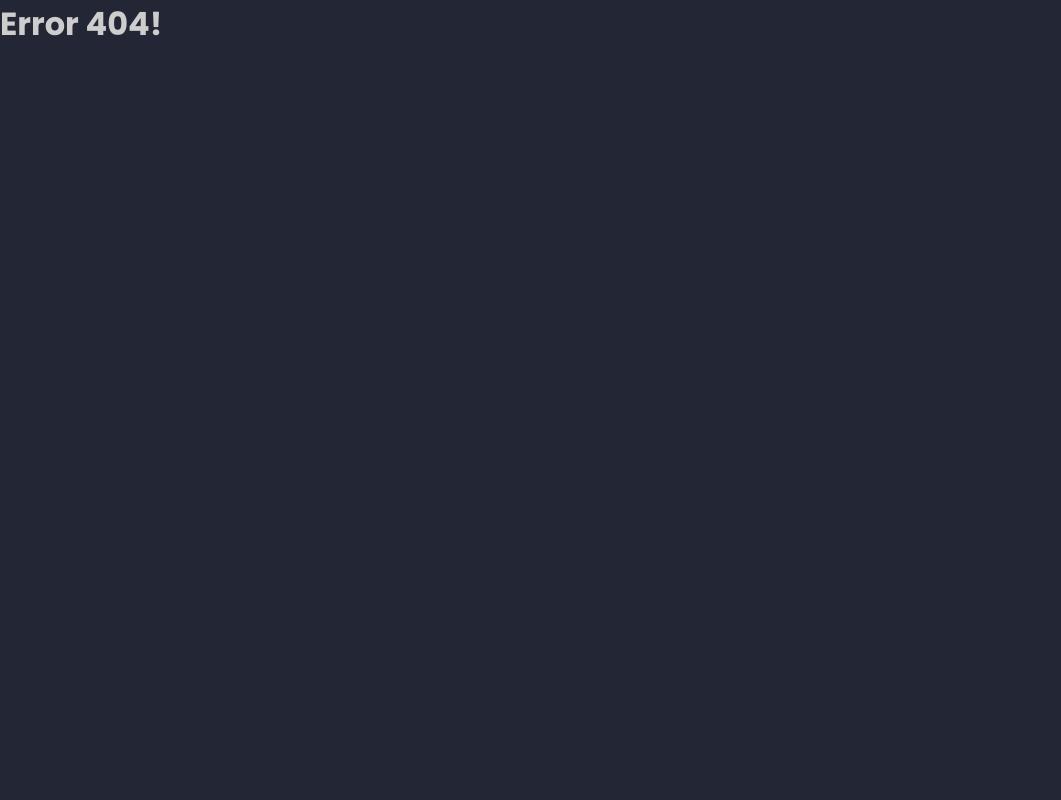
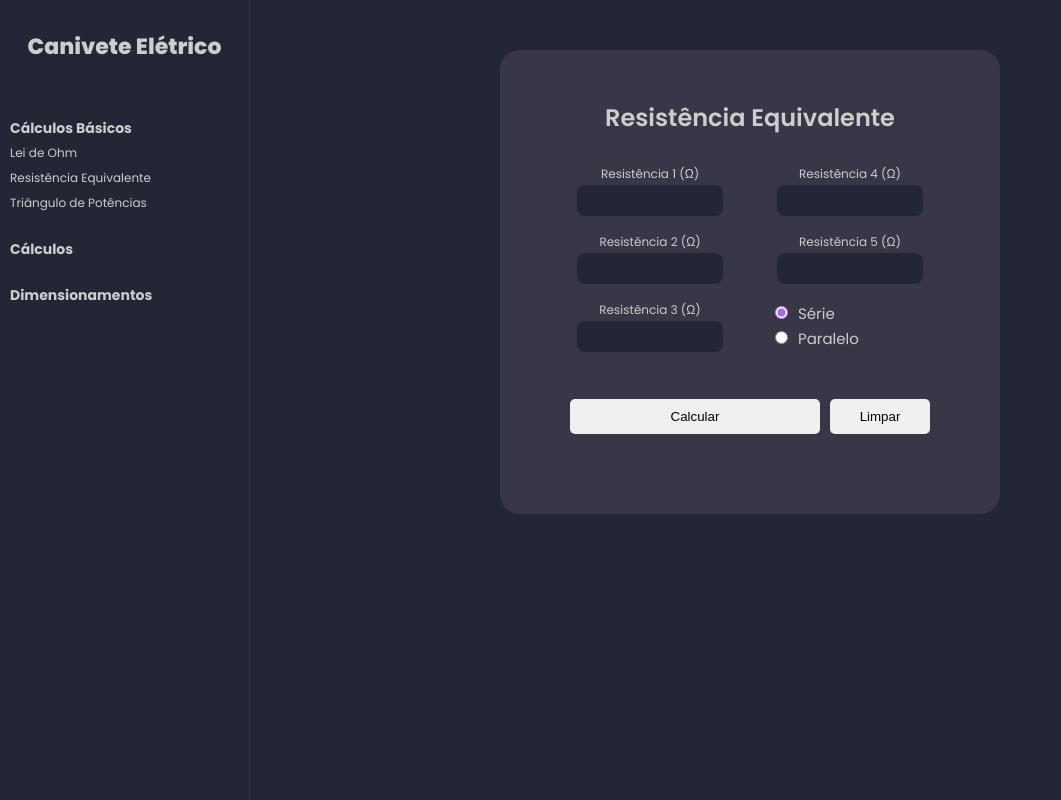
Before and after one commit to GuiSilvaAndrade/canivete-eletrico, a React (Create React App) app: page /resistencia-equivalente in a window 1280 px wide. Before the commit this address had no page. Shown: the whole page, without its empty margins (0-1061 px from the left). Built offline with nearby package versions, Linux system fonts and the light colour scheme; no server answers.

Commit message:
Resistencia Equivalente ok

```diff
--- a/src/App.js
+++ b/src/App.js
@@ -1,4 +1,4 @@
-import Navbar from './components/Navbar';
+import Navbar from './pages/Navbar';
 import { Outlet } from 'react-router-dom';
 
 
--- a/src/components/Navbar/index.js
+++ /dev/null
@@ -1,43 +0,0 @@
-import './styles.scss'
-import { Link } from 'react-router-dom'
-
-function Navbar() {
-  return (
-    <nav className='navbar'>
-
-      <div className='navbar-logo'>
-        <Link to="/">Canivete Elétrico</Link>
-      </div>
-
-      <h5>Cálculos Básicos</h5>
-
-      <div className='navbar-link'>
-        <Link to="/lei-de-ohm">Lei de Ohm</Link>
-      </div>
-
-      <h5>Cálculos</h5>
-
-      <div className='navbar-link'>
-        <Link to="/triangulo-de-potencias">Triângulo de Potências</Link>
-      </div>
-      <div className='navbar-link'>
-        <Link to="/triangulo-de-potencias">Queda de Tensão</Link>
-      </div>
-      <div className='navbar-link'>
-        <Link to="/triangulo-de-potencias">Correção de Fator de Potência</Link>
-      </div>
-
-      <h5>Dimensionamentos</h5>
-
-      <div className='navbar-link'>
-        <Link to="/triangulo-de-potencias">Disjuntor Geral</Link>
-      </div>
-      <div className='navbar-link'>
-        <Link to="/dimensionamento-cabo-eletrico">Cabo Elétrico</Link>
-      </div>
-
-    </nav>
-  )
-}
-
-export default Navbar;
--- /dev/null
+++ b/src/pages/CalculosBasicos/ResistenciaEquivalente.js
@@ -0,0 +1,113 @@
+import { useRef, useState } from 'react'
+import { useEffect } from 'react';
+import api from '../../services/api';
+import Input from '../../components/Input'
+
+function ResistenciaEquivalente() {
+  const [sendToAPI, setSendToAPI] = useState()
+  const [res1, setRes1] = useState("")
+  const [res2, setRes2] = useState("")
+  const [res3, setRes3] = useState("")
+  const [res4, setRes4] = useState("")
+  const [res5, setRes5] = useState("")
+  const [radioInput, setRadioInput] = useState(true)
+
+  const cleanAll = () => {
+    setRes1('')
+    setRes2('')
+    setRes3('')
+    setRes4('')
+    setRes5('')
+    responsePrincipal.current = ''
+  }
+
+  const handleChangeRes1 = (e) => {
+    setRes1(e.target.value)
+  }
+  const handleChangeRes2 = (e) => {
+    setRes2(e.target.value)
+  }
+  const handleChangeRes3 = (e) => {
+    setRes3(e.target.value)
+  }
+  const handleChangeRes4 = (e) => {
+    setRes4(e.target.value)
+  }
+  const handleChangeRes5 = (e) => {
+    setRes5(e.target.value)
+  }
+
+  const serie = () => {
+    setRadioInput(true)
+  }
+
+  const paralelo = () => {
+    setRadioInput(false)
+  }
+
+  const dados = {
+    r1: res1,
+    r2: res2,
+    r3: res3,
+    r4: res4,
+    r5: res5,
+    serie: radioInput
+  }
+
+  const responsePrincipal = useRef() // Necessário para usar o textarea dentro do useEffect
+
+  useEffect(() => {
+    api.post('resistencia-equivalente', dados)
+  .then(res => {
+    const { resistenciaEquivalente } = res.data[0]
+    console.log(res.data[0])
+    setSendToAPI() // Evita de ter que dar 2 cliques no botão para o textarea renderizar
+    if (resistenciaEquivalente !== '0,00') {
+      responsePrincipal.current = `Resistência: ${resistenciaEquivalente} Ω`
+    }
+  }).catch(err =>  {
+    console.error(err);
+  })
+  }, [sendToAPI])
+
+
+  return (
+  <div className='container-main'>
+    <div className='container-content'>
+      <h2 className='main-title'>Resistência Equivalente</h2>
+
+      <div className='container-inputs'>
+        <div>
+          <Input text={'Resistência 1 (Ω)'} value={res1} onChange={handleChangeRes1} />
+          <Input text={'Resistência 2 (Ω)'} value={res2} onChange={handleChangeRes2} />
+          <Input text={'Resistência 3 (Ω)'} value={res3} onChange={handleChangeRes3} />
+        </div>
+        <div>
+          <Input text={'Resistência 4 (Ω)'} value={res4} onChange={handleChangeRes4} />
+          <Input text={'Resistência 5 (Ω)'} value={res5} onChange={handleChangeRes5} />
+
+        <div className='container-input-radio'>
+          <input onChange={serie} type="radio" value="serie" name="rede" id='serie' defaultChecked/>
+          <label htmlFor='serie'>Série</label>
+        </div>
+        <div className='container-input-radio'>
+          <input onChange={paralelo} type="radio" value="paralelo" name="rede" id='paralelo' />
+          <label htmlFor='paralelo'>Paralelo</label>
+        </div>
+
+        </div>
+      </div>
+
+      <div>
+        <button className='send-button' onClick={setSendToAPI}>Calcular</button>
+        <button className='clear-button' onClick={cleanAll}>Limpar</button>
+      </div>
+
+      <div className='container-responses'>
+        <p>{responsePrincipal.current}</p>
+      </div>
+    </div>
+  </div>
+)}
+
+export default ResistenciaEquivalente
--- /dev/null
+++ b/src/pages/Navbar/index.js
@@ -0,0 +1,44 @@
+import './styles.scss'
+import { Link } from 'react-router-dom'
+
+function Navbar() {
+  return (
+    <nav className='navbar'>
+
+      <div className='navbar-logo'>
+        <Link to="/">Canivete Elétrico</Link>
+      </div>
+
+      <h5>Cálculos Básicos</h5>
+
+      <div className='navbar-link'>
+        <Link to="/lei-de-ohm">Lei de Ohm</Link>
+      </div>
+
+      <div className='navbar-link'>
+        <Link to="/resistencia-equivalente">Resistência Equivalente</Link>
+      </div>
+
+      <div className='navbar-link'>
+        <Link to="/triangulo-de-potencias">Triângulo de Potências</Link>
+      </div>
+
+
+
+      <h5>Cálculos</h5>
+
+
+
+
+
+
+
+      <h5>Dimensionamentos</h5>
+
+
+
+    </nav>
+  )
+}
+
+export default Navbar;
```
Also changed, not shown: src/index.js (+6 -1 lines), src/pages/CalculosBasicos/TrianguloDePotencias.js (renamed from src/pages/Calculos/TrianguloDePotencias.js), src/pages/Navbar/styles.scss (renamed from src/components/Navbar/styles.scss).
